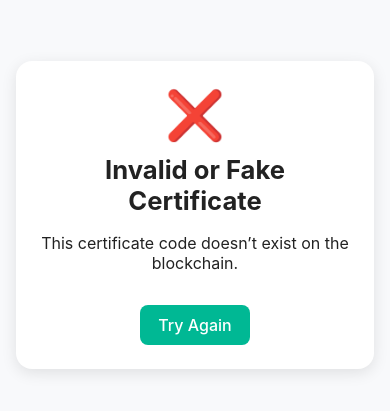
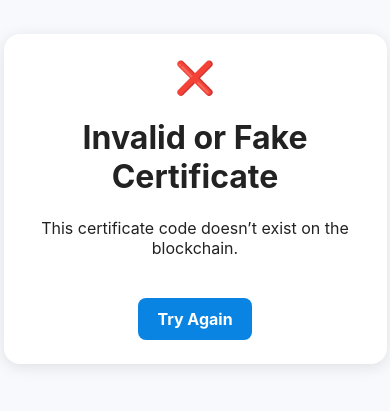
Before and after one commit to afsaldigitalart/CertiScanner, a plain HTML site: page front_end/invalid.html in a window 390 px wide. Shown: the part 223-634 px from the top of the page. Drawn offline with Linux system fonts and the light colour scheme.

Commit message:
updated app.py

```diff
--- a/front_end/style.css
+++ b/front_end/style.css
@@ -1,87 +1,56 @@
-:root {
-  --bg: #f8f9fb;
-  --text: #222;
-  --accent: #00b894;
-  --error: #d63031;
-  --card: #fff;
-  --shadow: rgba(0,0,0,0.1);
-}
-
-@media (prefers-color-scheme: dark) {
-  :root {
-    --bg: #121212;
-    --text: #f5f5f5;
-    --card: #1e1e1e;
-    --shadow: rgba(0,0,0,0.5);
-  }
-}
-
 body {
+  font-family: 'Inter', 'Segoe UI', Arial, sans-serif;
+  background: #f7f9fc;
+  color: #222;
   margin: 0;
-  font-family: "Inter", "Segoe UI", Arial, sans-serif;
-  background: var(--bg);
-  color: var(--text);
   display: flex;
+  align-items: center;
   justify-content: center;
-  align-items: center;
-  min-height: 100vh;
-  padding: 16px;
+  height: 100vh;
 }
 
 .container {
-  width: 100%;
+  background: white;
+  border-radius: 16px;
+  padding: 2rem 1.5rem;
+  box-shadow: 0 3px 15px rgba(0, 0, 0, 0.1);
+  text-align: center;
+  width: 90%;
   max-width: 420px;
-  background: var(--card);
-  border-radius: 16px;
-  box-shadow: 0 4px 15px var(--shadow);
-  padding: 24px;
-  text-align: center;
-}
-
-h1 {
-  margin-top: 0;
-  font-size: 1.6rem;
 }
 
 .icon {
-  font-size: 3rem;
+  font-size: 2.5rem;
   margin-bottom: 10px;
 }
 
 .card {
   text-align: left;
-  background: var(--bg);
-  padding: 16px;
-  border-radius: 10px;
-  margin-top: 10px;
-  font-size: 0.95rem;
+  margin-top: 1rem;
 }
 
 .card p {
-  margin: 6px 0;
-  line-height: 1.3em;
+  margin: 0.3rem 0;
+  word-wrap: break-word;
 }
 
-.btn {
+a.btn {
   display: inline-block;
-  margin-top: 16px;
-  background: var(--accent);
+  margin-top: 1.5rem;
+  padding: 0.7rem 1.2rem;
+  border-radius: 8px;
+  background: #0984e3;
   color: white;
-  padding: 10px 18px;
-  border-radius: 8px;
   text-decoration: none;
-  font-weight: 500;
-  transition: 0.2s;
+  font-weight: bold;
 }
 
-.btn:hover {
-  background: #019871;
+@media (max-width: 500px) {
+  .container {
+    padding: 1.5rem 1rem;
+  }
+
+  .icon {
+    font-size: 2rem;
+  }
 }
-
-.error .icon {
-  color: var(--error);
-}
-
-.success .icon {
-  color: var(--accent);
-}
```
Also changed, not shown: generated/AFSAL.png (added), generated/AZMII.png (added), generated/HELLO.png (added), generated/NOOORA.png (added), generated/SHAJI.png (added), generated/UMMA.png (added), 2 other files.
